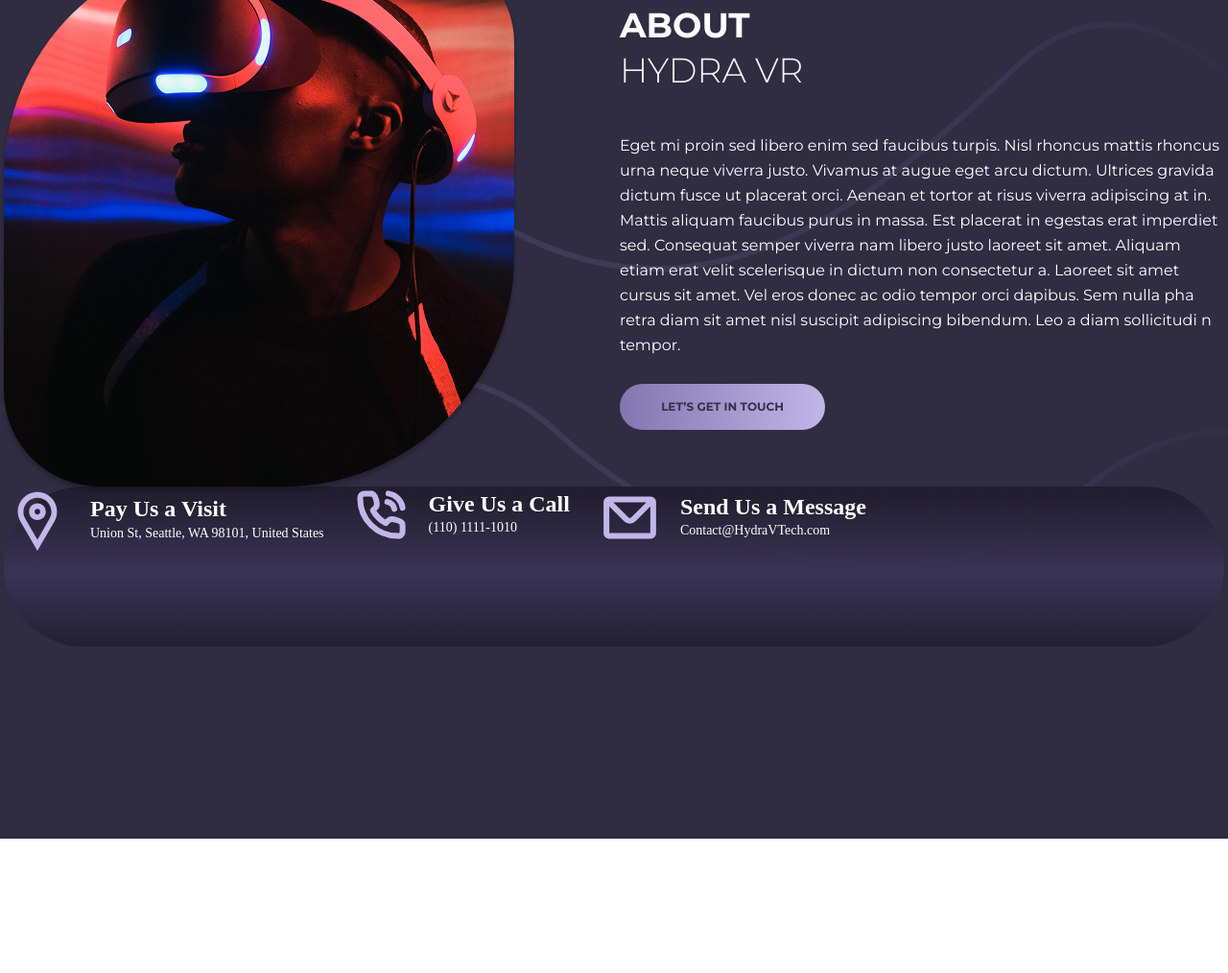
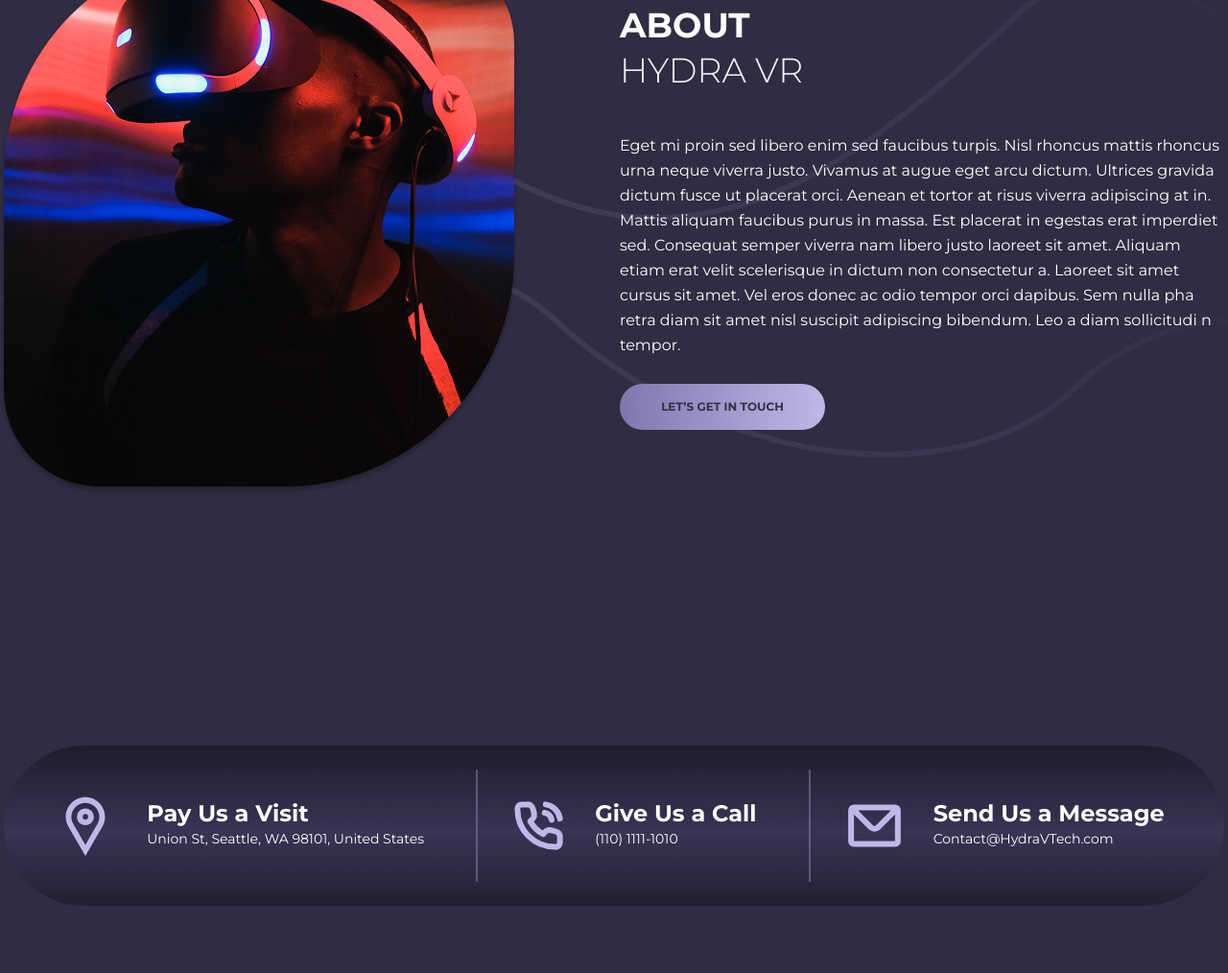
Before and after one commit to YaroslavIl/Homewoks, a plain HTML site: page lessons_06/index.html in a window 1280 px wide. Shown: the part 805-1819 px from the top of the page at 96% size. Before the commit the page ends 1679 px from the top, so only its background shows below. Drawn offline with Linux system fonts and the light colour scheme.

Commit message:
fix vertical-align: middle

```diff
--- a/lessons_06/css/style.css
+++ b/lessons_06/css/style.css
@@ -58,7 +58,6 @@
 /* --------------------hydra------------------ */
 
 .hydra {
-    /* background-color: #302C42; */
     padding: 200px 0;
     font-size: 0;
     /* дуже цікавить фідбек по бекграунду, бо при зміні розміру екрану воно все розвалюється */
@@ -135,30 +134,39 @@
     padding-top: 16px;
 }
 
+.hydra-task2{
+    background-color: #302C42;
+    padding-top: 70px;
+    padding-bottom: 70px;
+}
+
 .hydra-panel {
     width: 100%;
     /* чи потрібна тут мінімальна висота? */
-    min-height: 167px;
+    /* min-height: 167px; */
     border-radius: 90px;
     background: radial-gradient(2900.76% 50.13% at 50% 53.89%, rgba(58, 52, 86, 0.95) 0%, #211E2E 100%);
     box-shadow: 0px 4px 4px 0px rgba(192, 183, 232, 0.01);
-    /* padding: 26px 0 24.5px; */
-    /* display: inline-block; */
+    padding: 25px;
 }
 
 .hydra-items {
+    font-family: "Montserrat", sans-serif;
     display: inline-block;
     vertical-align: middle;
-    max-width: 33.333%;
-    margin-right: 30px;
-    min-height: 167px;
+    margin-right: 50px;
 }
 .items-img{
-    margin-right: 20px;
-    /* vertical-align: middle; */
+    margin-right: 25px;
+    vertical-align: middle;
 }
 
-
+.items-mg{
+    margin-left: 25px;
+}
+.last-mg{
+    margin-right: 0;
+}
 
 .items-block-text {
     display: inline-block;
@@ -184,3 +192,4 @@
     margin-right: 30px;
     vertical-align: middle;
 }
+/* ------------------------ */
--- a/lessons_06/index.html
+++ b/lessons_06/index.html
@@ -91,9 +91,14 @@
                                 </div>
                             </div>
                         </div>
+                    </div>
+                </section>
+                <section class="hydra-task2">
+                    <div class="hydra-container">
                         <div class="hydra-panel">
-                            <div class="hydra-items">
-                                <img class="items-img" src="img/location.svg" alt="позначка геолокації">
+                            <div class="hydra-items items-mg">
+                                <img class="items-img" src="img/location.svg"
+                                    alt="позначка геолокації">
                                 <div class="items-block-text">
                                     <h3 class="items-title">
                                         Pay Us a Visit
@@ -103,9 +108,10 @@
                                     </p>
                                 </div>
                             </div>
-                            <!-- <div class="hydra-panel-line"></div> -->
+                            <div class="hydra-panel-line"></div>
                             <div class="hydra-items">
-                                <img class="items-img" src="img/phone.svg" alt="іконка телефону">
+                                <img class="items-img" src="img/phone.svg"
+                                    alt="іконка телефону">
                                 <div class="items-block-text">
                                     <h3 class="items-title">
                                         Give Us a Call
@@ -115,9 +121,10 @@
                                     </p>
                                 </div>
                             </div>
-                            <!-- <div class="hydra-panel-line"></div> -->
-                            <div class="hydra-items">
-                                <img class="items-img" src="img/mail.svg" alt="іконка конверту">
+                            <div class="hydra-panel-line"></div>
+                            <div class="hydra-items last-mg">
+                                <img class="items-img" src="img/mail.svg"
+                                    alt="іконка конверту">
                                 <div class="items-block-text">
                                     <h3 class="items-title">
                                         Send Us a Message
```
